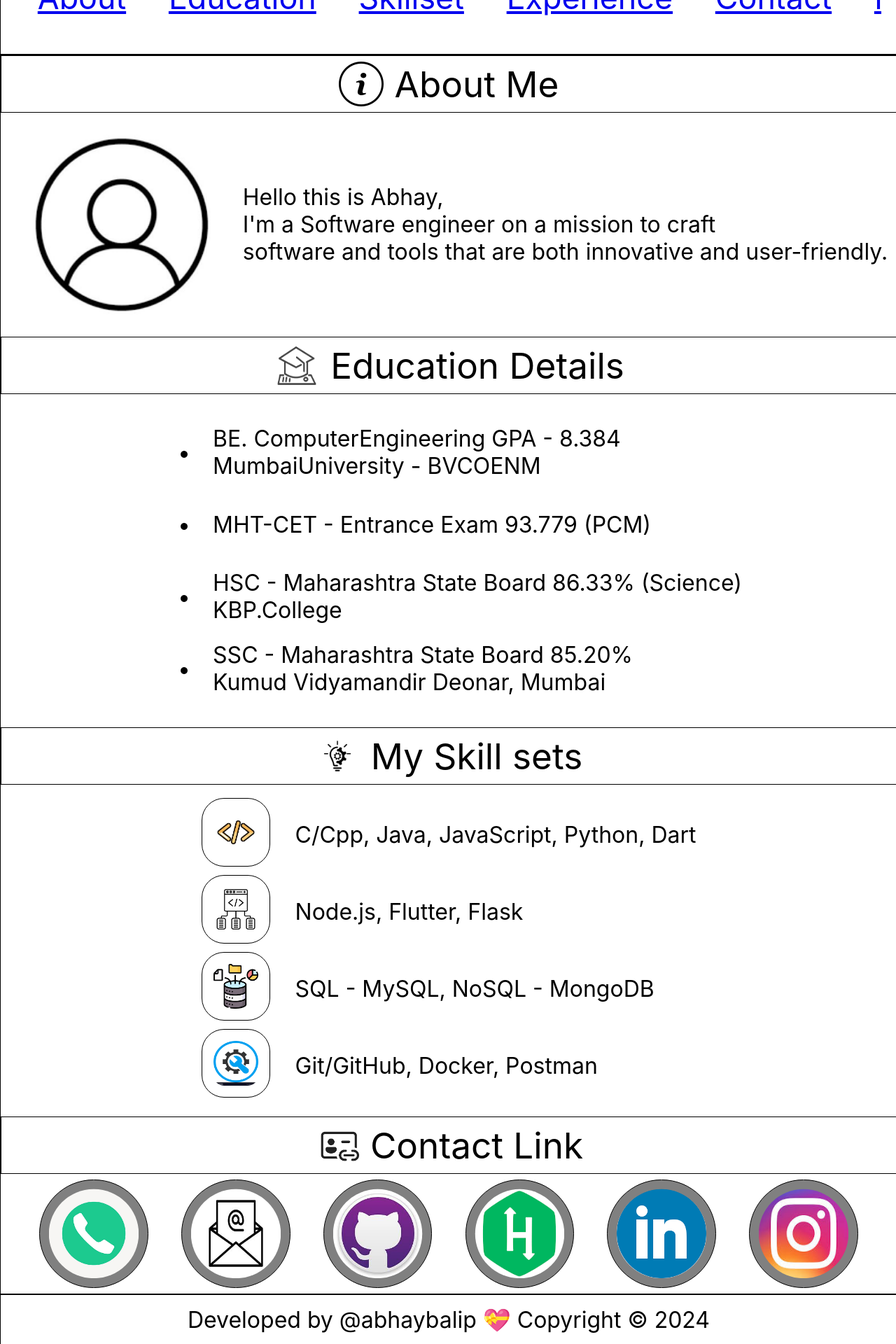
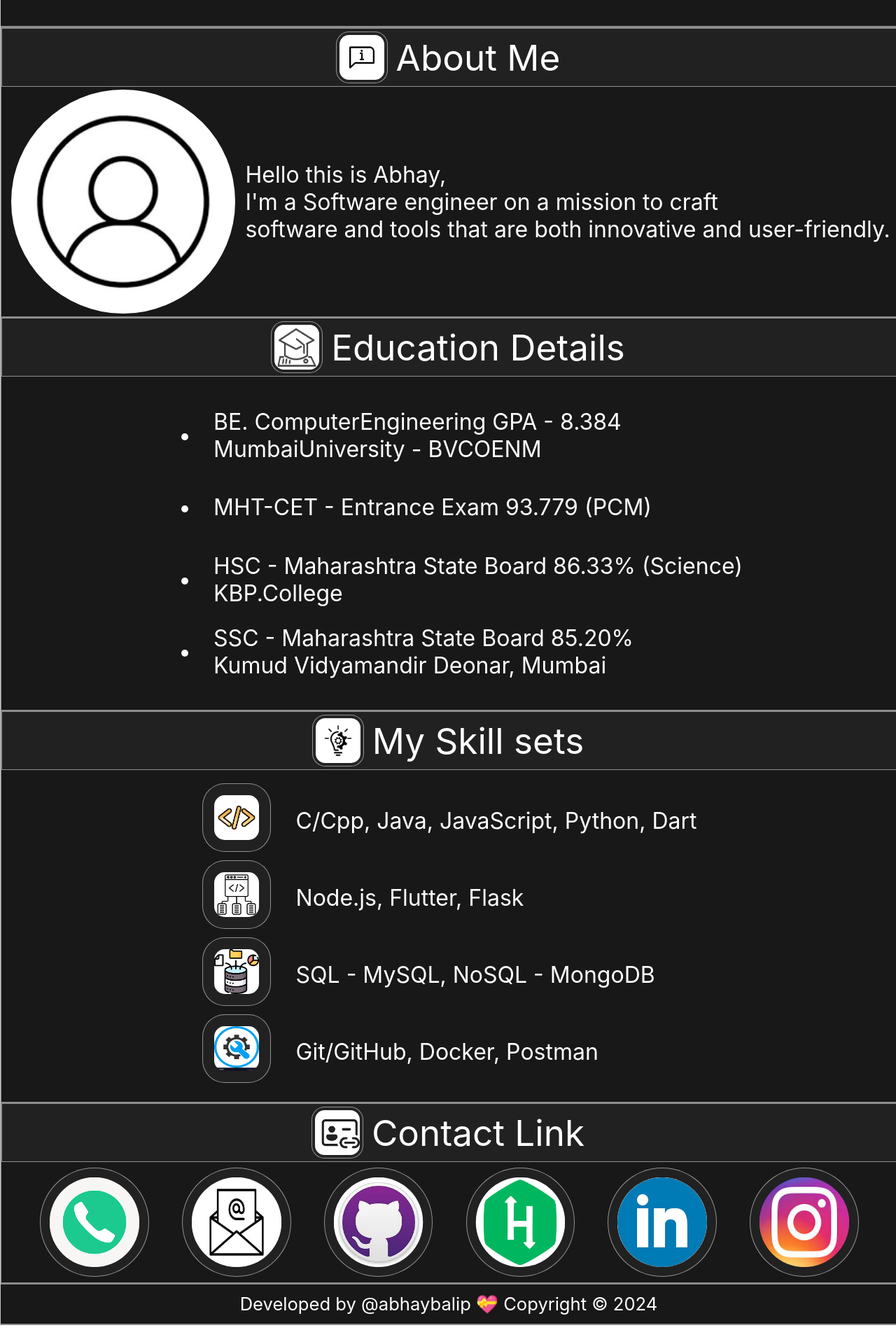
Before and after one commit to abhaybalip/portfolio-app, a React (Create React App) app: page / in a window 1280 px wide. Shown: the part 260-2180 px from the top of the page at 70% size. After the commit the page ends 2153 px from the top, so only its background shows below. Built offline with nearby package versions, Linux system fonts and the light colour scheme.

Commit message:
color theme

```diff
--- a/src/App.js
+++ b/src/App.js
@@ -1,6 +1,7 @@
 
 import React from 'react';
 
+import './Asset/CSS-Files/Theme.css';
 import './Asset/CSS-Files/App.css';
 
 import About from './Component/About';
--- a/src/Asset/CSS-Files/About.css
+++ b/src/Asset/CSS-Files/About.css
@@ -1,5 +1,7 @@
 .about {
     width: 100%;
+
+    border: 1px solid var(--border-color);
 }
 
 .about-header {
@@ -9,14 +11,21 @@
     align-items: center;
 
     /* padding: 1em; */
-    border: 1px solid black;
+    border: 1px solid var(--border-color);
+
+    background-color: var(--bg-color1);
 }
 
 .about-icon {
     height: 5vw;
     width: 5vw;
 
-    margin: 0.5rem;
+    margin: 0.25rem;
+    padding: 0.25rem;
+
+    border: 1px solid var(--border-color);
+    border-radius: 25%;
+    background-color: var(--image-bg-color);
 }
 
 .about-title {
@@ -31,11 +40,17 @@
     flex-direction: row;
     justify-content: space-evenly;
     align-items: center;
+
+    /* border: 1px solid var(--border-color); */
+
 }
 
 .user-img {
     height: 25vw;
     width: 25vw;
+    margin: 0.25em;
+
+    border-radius: 50%;
 }
 
 .about-info{
--- a/src/Asset/CSS-Files/App.css
+++ b/src/Asset/CSS-Files/App.css
@@ -2,9 +2,19 @@
 .app {
     width: 100%;
     user-select: none;
-    cursor: none;
 
     animation: fadeIn 1.5s linear;
+
+    /* color theme */
+    background-color: var(--bg-color);
+    border: 1px solid var(--border-color);
+
+    color: var(--text-color);
+
+    display: flex;
+    flex-direction: column;
+    align-items: center;
+    justify-content: center;
 }
 
 @keyframes fadeIn {
@@ -23,23 +33,26 @@
     width: 100%;
     height: auto;
 
-    border: 1px solid black;
+    border: 1px solid var(--border-color);
 }
 
 .title {
     text-align: center;
     font-size: 5vw;
 
-    border: 1px solid black;
+    border: 1px solid var(--border-color);
     border-radius: 1.5em;
 
     align-items: center;
     padding: 0.5em;
     margin-top: 0.5em;
+
+    /* color theme */
+    background-color: var(--bg-color1);
 }
 
 .navbar {
-    font-size: 3.5vw;
+    font-size: 2.5vw;
 
     margin: 0.5em;
     overflow: scroll;
@@ -53,28 +66,31 @@
     margin: 0.5rem;
     padding: 0.5em;
 
+    /* color theme */
+    color: var(--link-color);
 }
 
 .nav-link:hover {
-    border: 1px dashed black;
+    color: var(--link-hover-color);
+    border: 1px dashed var(--border-color);
 }
 
 /* App Center */
 .app-body {
     width: 100%;
 
-    border: 1px solid black;
+    border: 1px solid var(--border-color);
 }
 
 /* App Footer */
 .app-footer {
     width: 100%;
-    font-size: 2.5vw;
+    font-size: 2vw;
 
     text-align: center;
 
     padding: 0.5em 0em 0.5em 0em;
 
-    border: 1px solid black;
+    border: 1px solid var(--border-color);
 
 }
--- a/src/Asset/CSS-Files/Contact.css
+++ b/src/Asset/CSS-Files/Contact.css
@@ -1,5 +1,7 @@
 .contact {
     width: 100%;
+
+    border: 1px solid var(--border-color);
 }
 
 .contact-header {
@@ -9,14 +11,20 @@
     align-items: center;
 
     /* padding: 1em; */
-    border: 1px solid black;
+    border: 1px solid var(--border-color);
+    background-color: var(--bg-color1);
 }
 
 .contact-icon {
     height: 5vw;
     width: 5vw;
 
-    margin: 0.5rem;
+    margin: 0.25rem;
+    padding: 0.25rem;
+
+    border: 1px solid var(--border-color);
+    border-radius: 25%;
+    background-color: var(--image-bg-color);
 }
 
 .contact-title {
@@ -35,25 +43,26 @@
     padding: 0.5em;
 
     overflow: scroll;
+
+    /* border: 1px solid var(--border-color); */
 }
 
 .contact-link {
-    border: 1px solid black;
     border-radius: 50%;
 
     display: flex;
     justify-content: center;
     align-items: center;
 
-    background-color: grey;
+    background-color: var(--bg-color1);
+    border: 1px solid var(--border-color);
+
 }
 
 .contact-link-icon {
     height: 10vw;
     width: 10vw;
 
-    /* border: 1px solid black; */
     border-radius: 50%;
-
     padding: 1vw;
 }
--- a/src/Asset/CSS-Files/Education.css
+++ b/src/Asset/CSS-Files/Education.css
@@ -1,24 +1,31 @@
 .edu {
     width: 100%;
+
+    border: 1px solid var(--border-color);
 }
 
 .edu-header {
-    width: 100%;
-
     display: flex;
     flex-direction: row;
     justify-content: center;
     align-items: center;
 
     /* padding: 1em; */
-    border: 1px solid black;
+    border: 1px solid var(--border-color);
+
+    background-color: var(--bg-color1);
 }
 
 .edu-icon {
     height: 5vw;
     width: 5vw;
 
-    margin: 0.5rem;
+    margin: 0.25rem;
+    padding: 0.25rem;
+
+    border: 1px solid var(--border-color);
+    border-radius: 25%;
+    background-color: var(--image-bg-color);
 }
 
 .edu-title {
@@ -28,7 +35,7 @@
 }
 
 
-.edu-body{
+.edu-body {
     width: 100%;
 
     font-size: 2.5vw;
@@ -37,9 +44,11 @@
     flex-direction: column;
     justify-content: space-evenly;
     align-items: center;
+
+    /* border: 1px solid var(--border-color); */
 }
 
-.edu-list{
+.edu-list {
     padding: 1em;
 
     display: flex;
@@ -48,7 +57,7 @@
     justify-content: space-evenly;
 }
 
-.list-item{
+.list-item {
     /* padding: 0.5em; */
     /* margin: 1em; */
 
@@ -58,6 +67,6 @@
     align-items: center;
 }
 
-.dot{
+.dot {
     padding: 1em;
 }
--- a/src/Asset/CSS-Files/Skillset.css
+++ b/src/Asset/CSS-Files/Skillset.css
@@ -1,5 +1,7 @@
 .skill {
     width: 100%;
+
+    border: 1px solid var(--border-color);
 }
 
 .skill-header {
@@ -9,14 +11,20 @@
     align-items: center;
 
     /* padding: 1em; */
-    border: 1px solid black;
+    border: 1px solid var(--border-color);
+    background-color: var(--bg-color1);
 }
 
 .skill-icon {
     height: 5vw;
     width: 5vw;
 
-    margin: 0.5rem;
+    margin: 0.25rem;
+    padding: 0.25rem;
+
+    border: 1px solid var(--border-color);
+    border-radius: 25%;
+    background-color: var(--image-bg-color);
 }
 
 .skill-title {
@@ -33,19 +41,22 @@
     align-items: center;
 
     padding: 0.5em;
+
+    /* border: 1px solid var(--border-color); */
 }
 
-.list-item-icon{
+.list-item-icon {
     height: 5vw;
     width: 5vw;
 
     padding: 0.5em;
     margin: 0 0.5em 0 0.5em;
 
-    border: 1px solid black;
+    background-color: var(--bg-color1);
+    border: 1px solid var(--border-color);
     border-radius: 1em;
 }
 
-.list-box{
+.list-box {
     padding: 0.5em;
 }
--- /dev/null
+++ b/src/Asset/CSS-Files/Theme.css
@@ -0,0 +1,34 @@
+:root {
+    /* Text Colors */
+    --text-color: #FFFFFF;
+    /* White (Primary Text) */
+    --text-color1: #cccccc;
+    /* Light Gray (Secondary Text) */
+
+    /* Background Colors */
+    --bg-color: #181818;
+    /* Slightly Lighter Dark Gray (Main Background) */
+    --bg-color1: #212121;
+    /* Even Lighter Dark Gray (Background for Cards/Sections) */
+
+    /* Links */
+    --link-color: #64b5f6;
+    /* Brighter Light Blue (original hover color) */
+    --link-hover-color: #4285f4;
+    /* Even brighter Light Blue */
+
+
+    /* Images */
+    --image-bg-color: #242424;
+    /* Slightly Darker Gray (Image Background) */
+
+    /* Borders */
+    --border-color: rgba(255, 255, 255, 0.5);
+    /* Very Light White (Borders) */
+
+    /* Shadows */
+    --shadow-color: rgba(0, 0, 0, 0.2);
+    /* Dark Gray (Shadow Base) */
+    --shadow-offset: 0px 2px 4px;
+    /* Shadow Offset */
+}
--- a/src/Component/About.js
+++ b/src/Component/About.js
@@ -17,9 +17,9 @@ function About() {
             <div className='about-body'>
                 <img className='user-img' alt='UserImg' src={UserImg}></img>
                 <div className='about-info'>
-                    Hello this is Abhay,<br/>
-                    I'm a Software engineer on a mission to craft<br/>
-                    software and tools that are both innovative and user-friendly.<br/>
+                    Hello this is Abhay,<br />
+                    I'm a Software engineer on a mission to craft<br />
+                    software and tools that are both innovative and user-friendly.<br />
                 </div>
             </div>
         </div>
--- a/src/Component/Contact.js
+++ b/src/Component/Contact.js
@@ -33,27 +33,27 @@ function Contact() {
 
             <div className='contact-body'>
 
-                <a href={Link.phone} className='contact-link'>
+                <a target="_blank" href={Link.phone} className='contact-link'>
                     <img className='contact-link-icon' src={Icon.PhoneIcon}></img>
                 </a>
 
-                <a href={Link.mail} className='contact-link'>
+                <a target="_blank" href={Link.mail} className='contact-link'>
                     <img className='contact-link-icon' src={Icon.EmailIcon}></img>
                 </a>
 
-                <a href={Link.github} className='contact-link'>
+                <a target="_blank" href={Link.github} className='contact-link'>
                     <img className='contact-link-icon' src={Icon.GithubIcon}></img>
                 </a>
 
-                <a href={Link.hackerrank} className='contact-link'>
+                <a target="_blank" href={Link.hackerrank} className='contact-link'>
                     <img className='contact-link-icon' src={Icon.HackerrankIcon}></img>
                 </a>
 
-                <a href={Link.linkedin} className='contact-link'>
+                <a target="_blank" href={Link.linkedin} className='contact-link'>
                     <img className='contact-link-icon' src={Icon.LinkedinIcon}></img>
                 </a>
 
-                <a href={Link.instagram} className='contact-link'>
+                <a target="_blank" href={Link.instagram} className='contact-link'>
                     <img className='contact-link-icon' src={Icon.InstaIcon}></img>
                 </a>
 
--- a/src/Component/Skillset.js
+++ b/src/Component/Skillset.js
@@ -1,10 +1,14 @@
 
 import '../Asset/CSS-Files/Skillset.css';
-const SkillIcon = require('../Asset/Image/Icon/SkillIcon.png'),
-    LanguageIcon = require('../Asset/Image/SkillIcon/LanguageIcon.png'),
-    FrameworkIcon = require('../Asset/Image/SkillIcon/FrameworkIcon.png'),
-    DatabaseIcon = require('../Asset/Image/SkillIcon/DatabaseIcon.png'),
-    DevToolsIcon = require('../Asset/Image/SkillIcon/DevToolsIcon.png')
+
+const SkillIcon = require('../Asset/Image/Icon/SkillIcon.png')
+
+const Icon = {
+    LanguageIcon: require('../Asset/Image/SkillIcon/LanguageIcon.png'),
+    FrameworkIcon: require('../Asset/Image/SkillIcon/FrameworkIcon.png'),
+    DatabaseIcon: require('../Asset/Image/SkillIcon/DatabaseIcon.png'),
+    DevToolsIcon: require('../Asset/Image/SkillIcon/DevToolsIcon.png'),
+}
 
 function Skillset() {
     return (
@@ -21,7 +25,7 @@ function Skillset() {
 
                     <tr>
                         <td class="skill-list-item">
-                            <img class="list-item-icon" src={LanguageIcon}></img>
+                            <img class="list-item-icon" src={Icon.LanguageIcon}></img>
                         </td>
                         <td>
                             <div class="list-box">C/Cpp, Java, JavaScript, Python, Dart</div>
@@ -30,7 +34,7 @@ function Skillset() {
 
                     <tr>
                         <td class="skill-list-item">
-                            <img class="list-item-icon" src={FrameworkIcon}></img>
+                            <img class="list-item-icon" src={Icon.FrameworkIcon}></img>
                         </td>
                         <td>
                             <div class="list-box">Node.js, Flutter, Flask</div>
@@ -39,7 +43,7 @@ function Skillset() {
 
                     <tr>
                         <td class="skill-list-item">
-                            <img class="list-item-icon" src={DatabaseIcon}></img>
+                            <img class="list-item-icon" src={Icon.DatabaseIcon}></img>
                         </td>
                         <td>
                             <div class="list-box">SQL - MySQL, NoSQL - MongoDB</div>
@@ -48,7 +52,7 @@ function Skillset() {
 
                     <tr>
                         <td class="skill-list-item">
-                            <img class="list-item-icon" src={DevToolsIcon}></img>
+                            <img class="list-item-icon" src={Icon.DevToolsIcon}></img>
                         </td>
                         <td>
                             <div class="list-box">Git/GitHub, Docker, Postman</div>
```
Also changed, not shown: ThemeData.txt (added), src/Asset/Image/Icon/AboutIcon.png.
